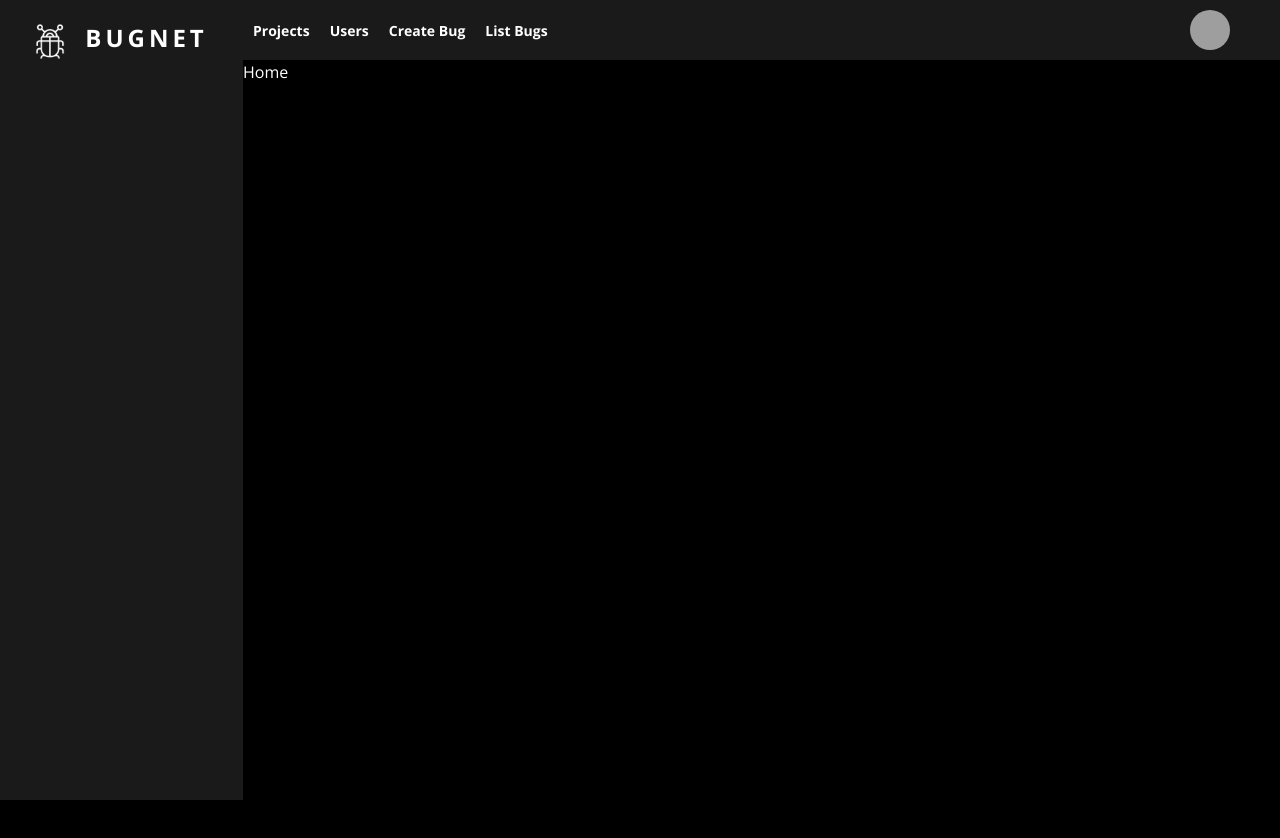
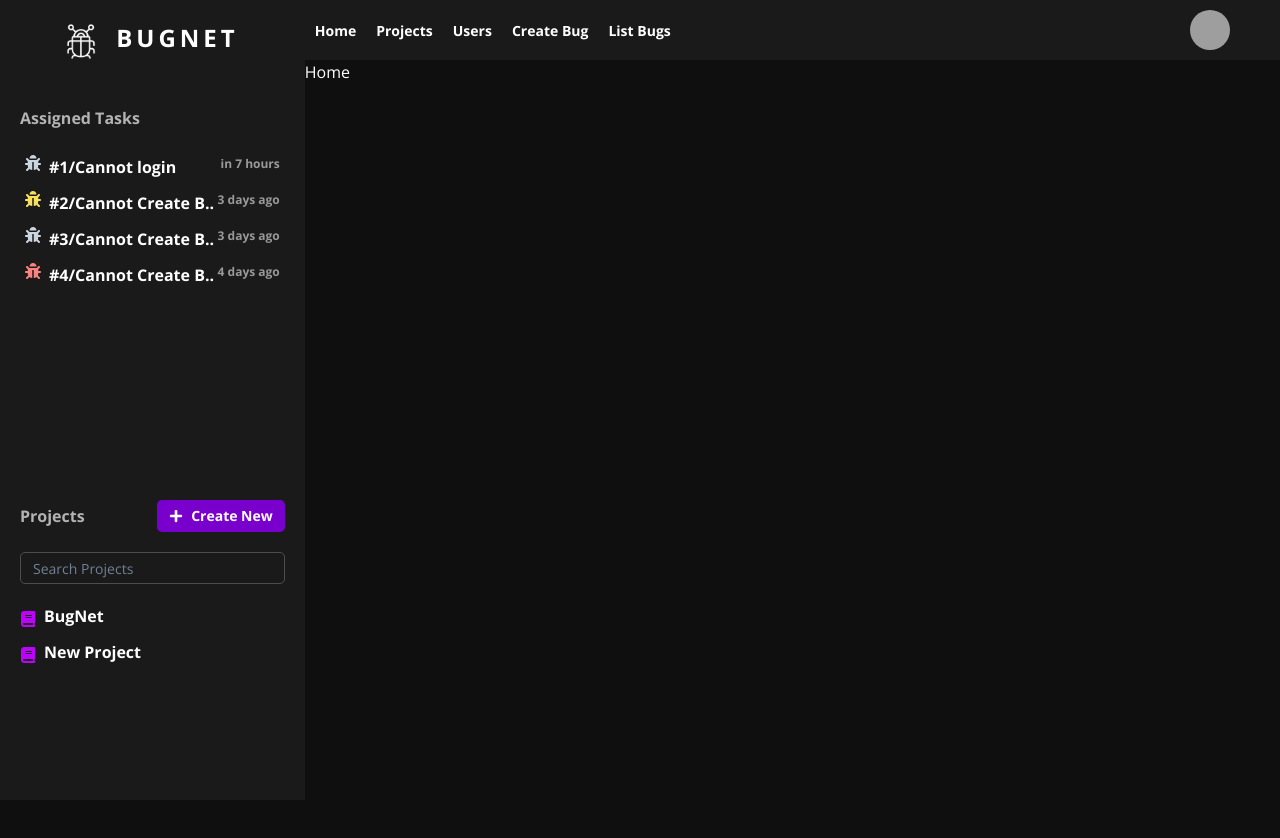
Before and after one commit to Dovakiin0/BugNet, a React (Vite) app in the folder client/: page / in a window 1280 px wide. Shown: the top 838 px of the page. Before the commit the page ends 800 px from the top, so only its background shows below. Built offline with nearby package versions, Linux system fonts and the light colour scheme; grey boxes are pictures that could not be loaded.

Commit message:
sidebar design done

```diff
--- a/client/package.json
+++ b/client/package.json
@@ -14,6 +14,7 @@
     "@emotion/styled": "^11.10.5",
     "@fontsource/open-sans": "^4.5.14",
     "framer-motion": "^8.5.4",
+    "moment": "^2.29.4",
     "react": "^18.2.0",
     "react-dom": "^18.2.0",
     "react-icons": "^4.7.1",
--- /dev/null
+++ b/client/src/main.css
@@ -0,0 +1,19 @@
+/* width */
+::-webkit-scrollbar {
+    width: 2px;
+  }
+
+  /* Track */
+  ::-webkit-scrollbar-track {
+    background: #666666;
+  }
+
+  /* Handle */
+  ::-webkit-scrollbar-thumb {
+    background: #fff;
+  }
+
+  /* Handle on hover */
+  ::-webkit-scrollbar-thumb:hover {
+    background: #222;
+  }
--- a/client/src/main.tsx
+++ b/client/src/main.tsx
@@ -5,6 +5,7 @@ import { theme } from "./partials/Themes";
 import { BrowserRouter } from "react-router-dom";
 import { Suspense } from "react";
 import Loader from "./partials/Loader";
+import "./main.css";
 
 ReactDOM.createRoot(document.getElementById("root") as HTMLElement).render(
   <ChakraProvider theme={theme}>
--- /dev/null
+++ b/client/src/partials/Layouts/Navbar/Components/AssignedBugs.tsx
@@ -0,0 +1,66 @@
+import {
+  List,
+  ListItem,
+  ListIcon,
+  Tooltip,
+  Flex,
+  Spacer,
+  Text,
+} from "@chakra-ui/react";
+import { FaBug } from "react-icons/fa";
+import { NavLink } from "react-router-dom";
+import moment from "moment";
+
+type Props = {
+  bugList: Bug[];
+};
+
+type Bug = {
+  id: number;
+  title: string;
+  priority: string;
+  createdAt: string;
+};
+
+const priority = {
+  Low: "gray.300",
+  High: "yellow.300",
+  Critical: "red.300",
+};
+
+function AssignedBugs({ bugList }: Props) {
+  return (
+    <List spacing={3}>
+      {bugList.map((bug) => (
+        <ListItem
+          key={bug.id}
+          fontWeight={"bold"}
+          _hover={{ color: "primary.200" }}
+        >
+          <NavLink to={`/bugs/id`}>
+            <Flex>
+              <ListIcon
+                as={FaBug}
+                color={priority[bug.priority as keyof typeof priority]}
+              />
+              <Tooltip label={bug.title} placement="right">
+                <Text>
+                  #{bug.id}/
+                  {bug.title.length > 15
+                    ? `${bug.title.slice(0, 15)}..`
+                    : bug.title}
+                </Text>
+              </Tooltip>
+              <Spacer />
+              <Text fontSize="xs" color="primary.300">
+                {moment(bug.createdAt).fromNow()}
+              </Text>
+            </Flex>
+          </NavLink>
+        </ListItem>
+      ))}
+    </List>
+  );
+}
+
+export default AssignedBugs;
--- /dev/null
+++ b/client/src/partials/Layouts/Navbar/Components/ProjectList.tsx
@@ -0,0 +1,28 @@
+import { List, ListItem, ListIcon } from "@chakra-ui/react";
+import { FaBook } from "react-icons/fa";
+import { NavLink } from "react-router-dom";
+
+type Props = {
+  projects: any[];
+};
+
+function ProjectList({ projects }: Props) {
+  return (
+    <List spacing={3}>
+      {projects.map((project) => (
+        <ListItem
+          key={project.id}
+          fontWeight={"bold"}
+          _hover={{ color: "primary.200" }}
+        >
+          <NavLink to={`/project/${project.id}`}>
+            <ListIcon as={FaBook} color="brand.200" />
+            {project.title}
+          </NavLink>
+        </ListItem>
+      ))}
+    </List>
+  );
+}
+
+export default ProjectList;
--- a/client/src/partials/Layouts/Navbar/Components/SideNav.tsx
+++ b/client/src/partials/Layouts/Navbar/Components/SideNav.tsx
@@ -1,13 +1,64 @@
-import { Flex, Box, Image, Text } from "@chakra-ui/react";
+import {
+  Flex,
+  Box,
+  Image,
+  Text,
+  Button,
+  List,
+  ListItem,
+  ListIcon,
+  Input,
+} from "@chakra-ui/react";
+import { FaBook, FaPlus } from "react-icons/fa";
 import { NavLink } from "react-router-dom";
+import ProjectList from "./ProjectList";
+import RecentBugsList from "./AssignedBugs";
 
 type Props = {};
 
 function SideNav({}: Props) {
+  let projects = [
+    {
+      id: 1,
+      title: "BugNet",
+    },
+    {
+      id: 2,
+      title: "New Project",
+    },
+  ];
+
+  let bugs = [
+    {
+      id: 1,
+      title: "Cannot login",
+      priority: "Low",
+      createdAt: "2023-01-31T15:00:00.000Z",
+    },
+    {
+      id: 2,
+      title: "Cannot Create Bugs please helppp",
+      priority: "High",
+      createdAt: "2023-01-28T12:00:00.000Z",
+    },
+    {
+      id: 3,
+      title: "Cannot Create Bugs",
+      priority: "Low",
+      createdAt: "2023-01-28T12:00:00.000Z",
+    },
+    {
+      id: 4,
+      title: "Cannot Create Bugs",
+      priority: "Critical",
+      createdAt: "2023-01-27T12:00:00.000Z",
+    },
+  ];
+
   return (
     <Flex
       flexDirection={"column"}
-      width="300px"
+      width="400px"
       bgColor={"primary.800"}
       height="100vh"
     >
@@ -29,15 +80,54 @@ function SideNav({}: Props) {
           </Flex>
         </NavLink>
 
-        {/* Navigation Items */}
+        {/* Recent Bugs */}
         <Flex marginTop={"50px"} gap="5" flexDir={"column"}>
-          {/* {sidebarRoutes.map((route) => (
-        <SideBarItem
-          key={route.name}
-          {...route}
-          active={useMatchPath(route.path)}
-        />
-      ))} */}
+          <Text fontWeight={"bold"} color="primary.200">
+            Assigned Tasks
+          </Text>
+          <Box
+            maxHeight={"300px"}
+            height="300px"
+            overflowY="auto"
+            overflowX={"hidden"}
+            padding="5px"
+          >
+            <RecentBugsList bugList={bugs} />
+          </Box>
+        </Flex>
+
+        {/* Projects */}
+        <Flex marginTop={"50px"} gap="5" flexDir={"column"}>
+          <Flex justify={"space-between"} align="center">
+            <Text fontWeight={"bold"} color="primary.200">
+              Projects
+            </Text>
+            <Button
+              leftIcon={<FaPlus />}
+              colorScheme={"brand"}
+              fontSize={"sm"}
+              size="sm"
+            >
+              Create New
+            </Button>
+          </Flex>
+          {/* List Projects */}
+          <Input
+            placeholder="Search Projects"
+            size="sm"
+            borderColor={"primary.600"}
+            borderRadius={"5px"}
+            _hover={{ borderColor: "primary.500" }}
+            _focus={{ borderColor: "brand.200" }}
+          />
+          <Box
+            maxHeight={"300px"}
+            height="300px"
+            overflowY="auto"
+            overflowX={"hidden"}
+          >
+            <ProjectList projects={projects} />
+          </Box>
         </Flex>
       </Box>
     </Flex>
--- a/client/src/partials/Routes/HeaderRoutes.ts
+++ b/client/src/partials/Routes/HeaderRoutes.ts
@@ -7,6 +7,11 @@ type HeaderRoute = {
 };
 
 export const HeaderRoutes: HeaderRoute[] = [
+  {
+    name: "Home",
+    path: "/",
+    access: ["admin", "user"],
+  },
   {
     name: "Projects",
     path: "/projects",
--- /dev/null
+++ b/client/src/partials/Themes/components/button.ts
@@ -0,0 +1,9 @@
+import { ComponentStyleConfig } from "@chakra-ui/react";
+
+export const Button: ComponentStyleConfig = {
+  baseStyle: {
+    color: "primary.100",
+    borderRadius: "5px",
+    border: "2px solid brand.800",
+  },
+};
--- /dev/null
+++ b/client/src/partials/Themes/components/index.ts
@@ -0,0 +1,5 @@
+import { Button } from "./button";
+import { Text } from "./text";
+import { Input } from "./input";
+
+export { Button, Text, Input };
--- /dev/null
+++ b/client/src/partials/Themes/components/input.ts
@@ -0,0 +1,10 @@
+import { ComponentStyleConfig } from "@chakra-ui/theme";
+
+export const Input: ComponentStyleConfig = {
+  baseStyle: {
+    borderColor: "primary.600",
+    _hover: { borderColor: "primary.500" },
+    _focus: { borderColor: "brand.200" },
+    borderRadius: "5px",
+  },
+};
--- a/client/src/partials/Themes/index.ts
+++ b/client/src/partials/Themes/index.ts
@@ -3,13 +3,13 @@ import "@fontsource/open-sans/300.css";
 import "@fontsource/open-sans/400.css";
 import "@fontsource/open-sans/700.css";
 
-import { Text } from "./components/text";
+import { Text, Button, Input } from "./components";
 
 export const theme: ThemeConfig = extendTheme({
   initialColorMode: "dark",
   colors: {
     primary: {
-      900: "#000000",
+      900: "#0F0F0F",
       800: "#1A1A1A",
       700: "#333333",
       600: "#4D4D4D",
@@ -56,5 +56,7 @@ export const theme: ThemeConfig = extendTheme({
   },
   components: {
     Text,
+    Button,
+    Input,
   },
 });
```
Also changed, not shown: 1 other file (tests, documents, lock files or other folders).
